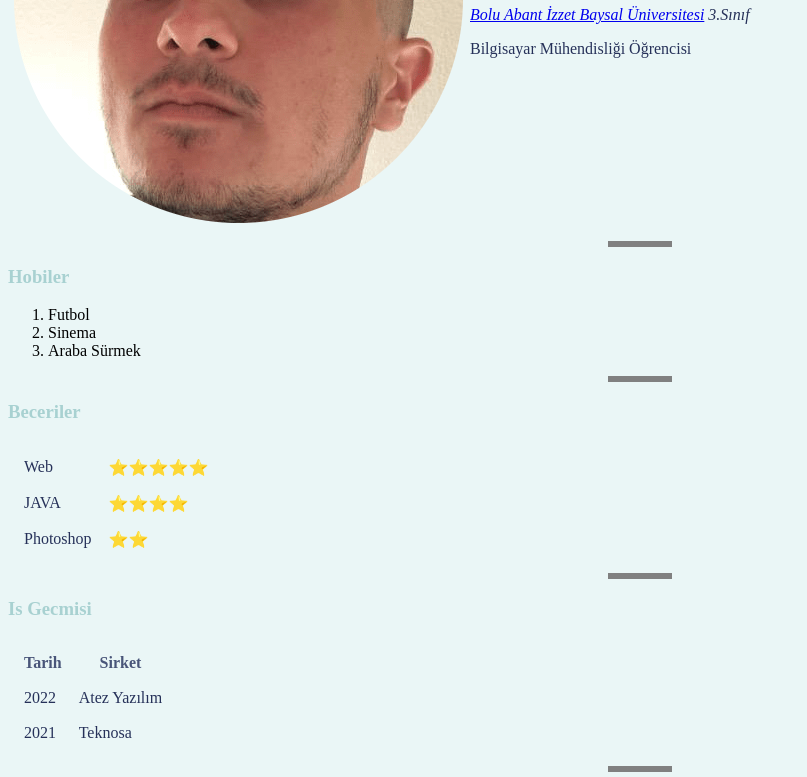
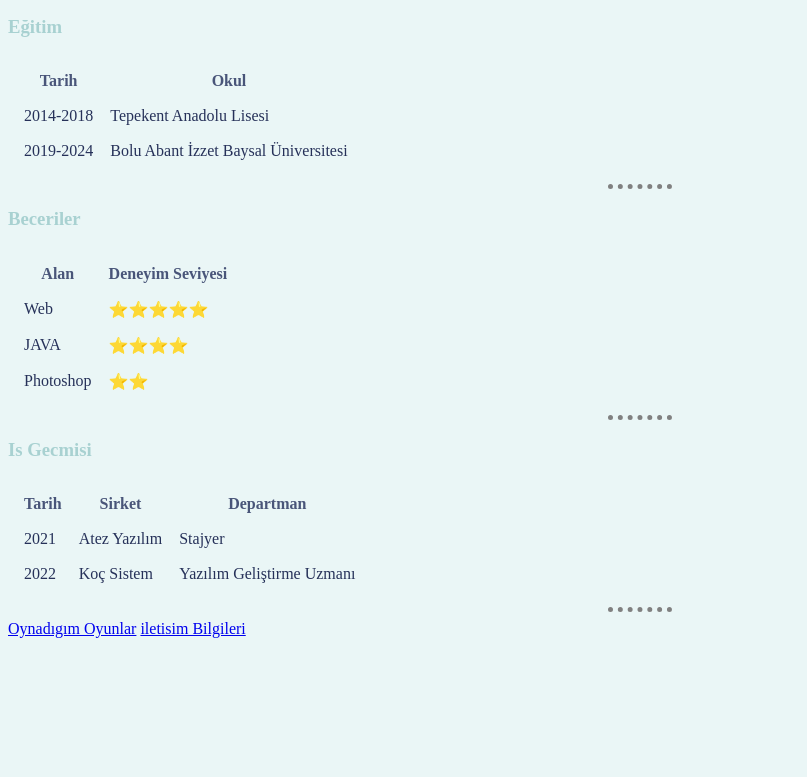
Before and after one commit to DogukanAka/cv, a plain HTML site: page index.html in a window 1280 px wide. Shown: the part 240-1017 px from the top of the page, without its empty margins (0-807 px from the left). After the commit the page ends 886 px from the top, so only its background shows below. Drawn offline with Linux system fonts and the light colour scheme.

Commit message:
Update index.html

```diff
--- a/index.html
+++ b/index.html
@@ -1,13 +1,19 @@
 <!DOCTYPE html>
+
 <head>
     <meta charset="UTF-8">
     <title>AkaSoft</title>
     <link rel="stylesheet" href="css/styles.css">
+
+
+
 </head>
-<body>
+
+
+<body >
     <table cellspacing="5" >
         <tr>
-            <td><img src="images/DogukanProfile5.png" alt="Dogukan Profil Resmi"></td>
+            <td><img src="images/DogukanProfile5.png" width="200" height="200" alt="Dogukan Profil Resmi"></td>
             <td><h1> <strong>Dogukan Aka</strong></h1>
             <p><em> <a href="http://www.ibu.edu.tr/tr"> Bolu Abant İzzet Baysal Üniversitesi</a> 3.Sınıf</em></p>
             <p>Bilgisayar Mühendisliği Öğrencisi</p></td>
@@ -16,17 +22,39 @@
 
 
 
-<hr size="3" noshade>
+<hr>
 
-<h3>Hobiler</h3>
-<ol>
-    <li>Futbol</li>
-    <li>Sinema</li>
-    <li>Araba Sürmek</li>
-</ol>
-<hr size="3" noshade>
+<h3>Eğitim</h3>
+<table cellspacing="15" >
+    <thead>
+        <tr>
+            <th>Tarih</th>
+            <th>Okul</th>
+        </tr>
+    </thead>
+    <tbody>
+    <tr>
+        <td>2014-2018</td>
+        <td>Tepekent Anadolu Lisesi</td>
+    </tr>
+
+    <tr>
+        <td>2019-2024</td>
+        <td>Bolu Abant İzzet Baysal Üniversitesi</td>
+    </tr>
+
+
+    </tbody>
+</table>
+<hr>
 <h3>Beceriler</h3>
 <table cellspacing="15" >
+    <thead>
+        <tr>
+            <th>Alan</th>
+            <th>Deneyim Seviyesi</th>
+        </tr>
+    </thead>
     <tbody>
         <tr>
             <td>Web </td>
@@ -52,30 +80,33 @@
 
 
 
-<hr size="3" noshade>
+<hr>
 <h3>Is Gecmisi</h3>
 <table cellspacing="15" >
     <thead>
         <tr>
             <th>Tarih</th>
             <th>Sirket</th>
+            <th>Departman</th>
         </tr>
     </thead>
     <tbody>
     <tr>
-        <td>2022</td>
+        <td>2021</td>
         <td>Atez Yazılım</td>
+        <td>Stajyer</td>
     </tr>
 
     <tr>
-        <td>2021</td>
-        <td>Teknosa</td>
+        <td>2022</td>
+        <td>Koç Sistem</td>
+        <td>Yazılım Geliştirme Uzmanı</td>
     </tr>
 
 
     </tbody>
 </table>
-<hr size="3" noshade >
+<hr>
 <a href="Oyunlar.html">Oynadıgım Oyunlar</a>
 <a href="iletisim.html">iletisim Bilgileri</a>
 
```
